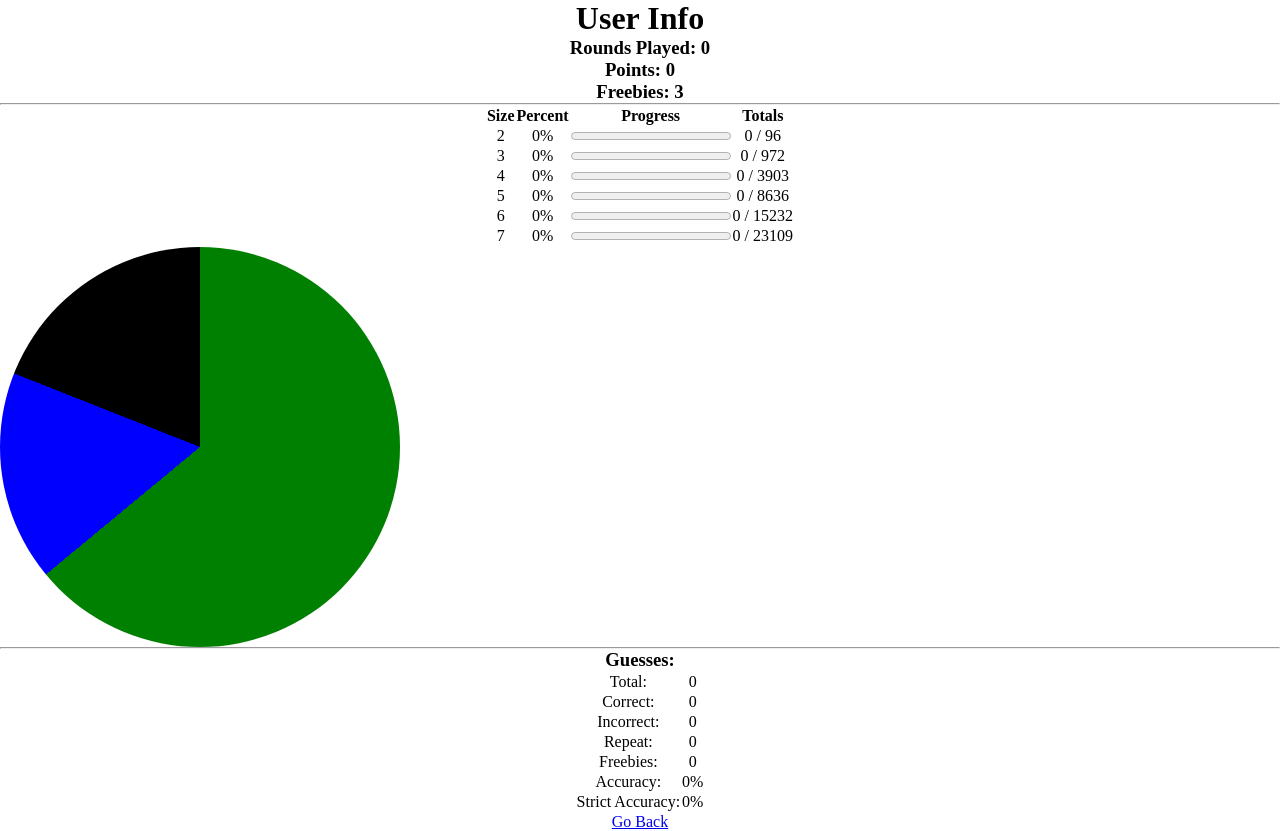
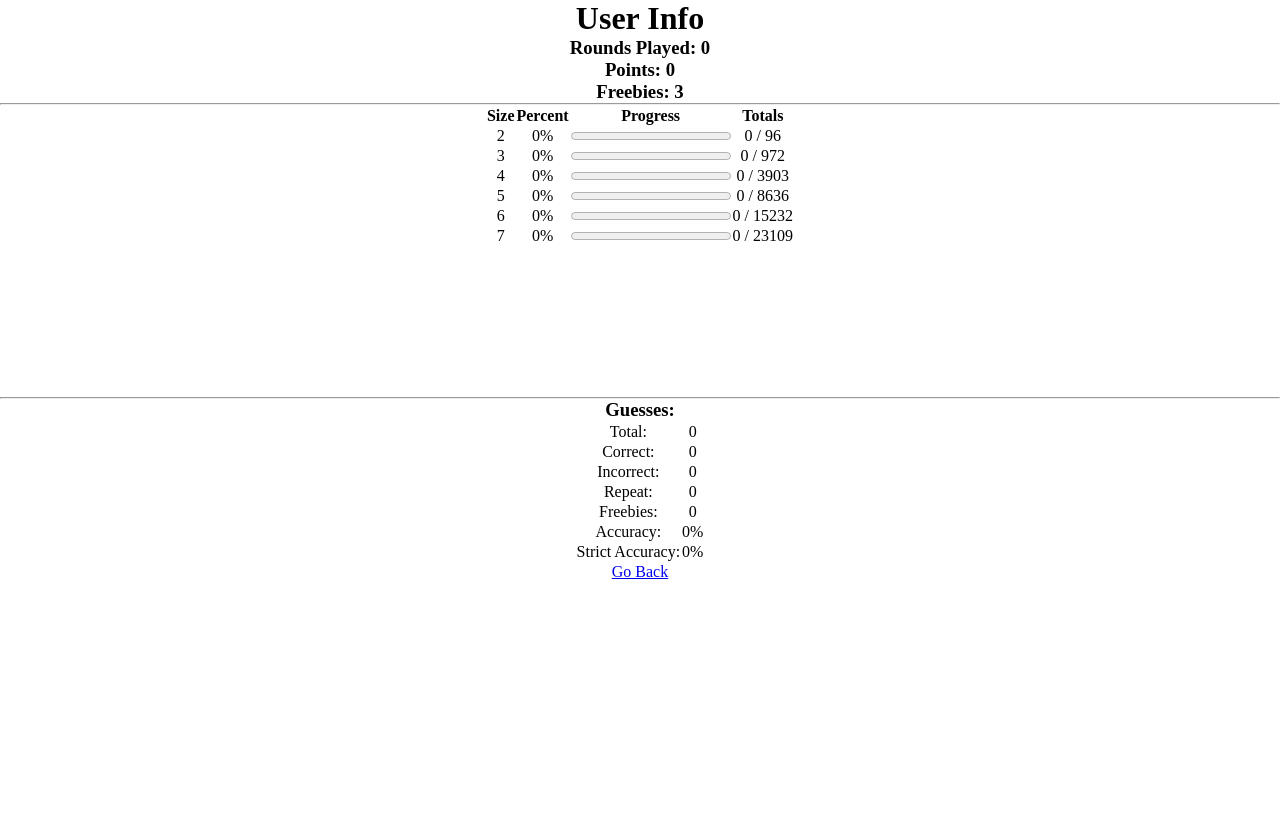
Before and after one commit to JordanKarp/Anagramer-JS, a React (Vite) app: page /user in a window 1280 px wide. After the commit the page ends 800 px from the top, so only its background shows below. Built offline with nearby package versions, Linux system fonts and the light colour scheme.

Commit message:
PieChart work

```diff
--- a/src/App.css
+++ b/src/App.css
@@ -2,6 +2,7 @@
   margin: 0;
   padding: 0;
   list-style-type: none;
+  --size-2-pct: 10;
   /* border: 1px solid red; */
 
 }
@@ -110,8 +111,8 @@ table {
 }
 
 .pie {
-    width: 400px;
-    height: 400px;
-    background-image: conic-gradient(green 64%, blue 64%, blue 81%, black 81%);
+    width: 150px;
+    height: 150px;
+    background-image: conic-gradient(green var(--size-2-pct), blue var(--size-2-pct), blue 81%, black 81%);
     border-radius: 50%
 }
--- a/src/components/UserWordsFound.jsx
+++ b/src/components/UserWordsFound.jsx
@@ -52,7 +52,7 @@ const UserWordsFoundData = ({vocabNumbers, dictNumbers}) => {
             </tr>
           </tbody>
         </table>
-        <div className="pie"></div>
+        <div className="pie" style={{"--size-2-pct": 100 * (vocabNumbers[3] / dictNumbers[3]) }}></div>
       </>
     )
 }
```
